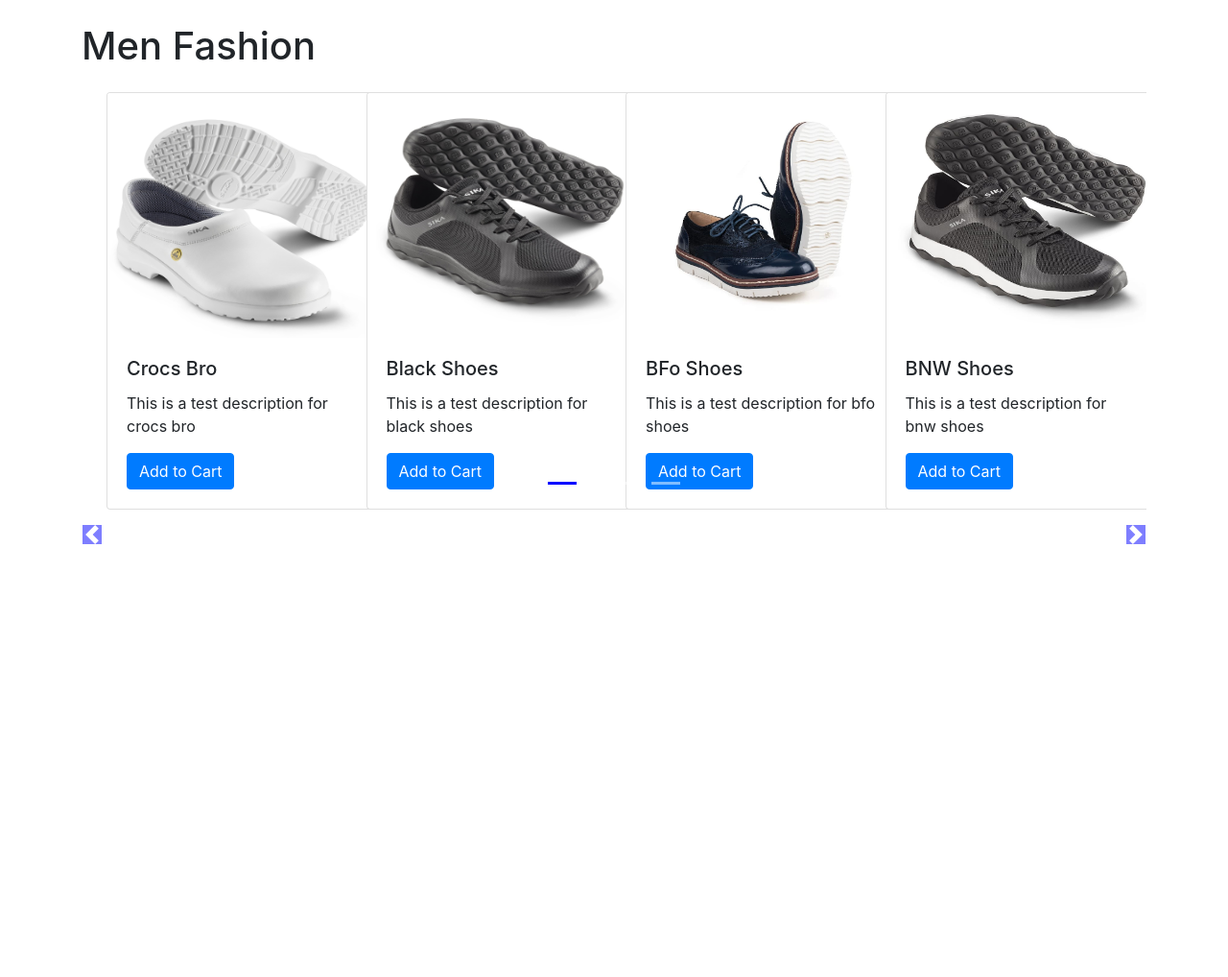
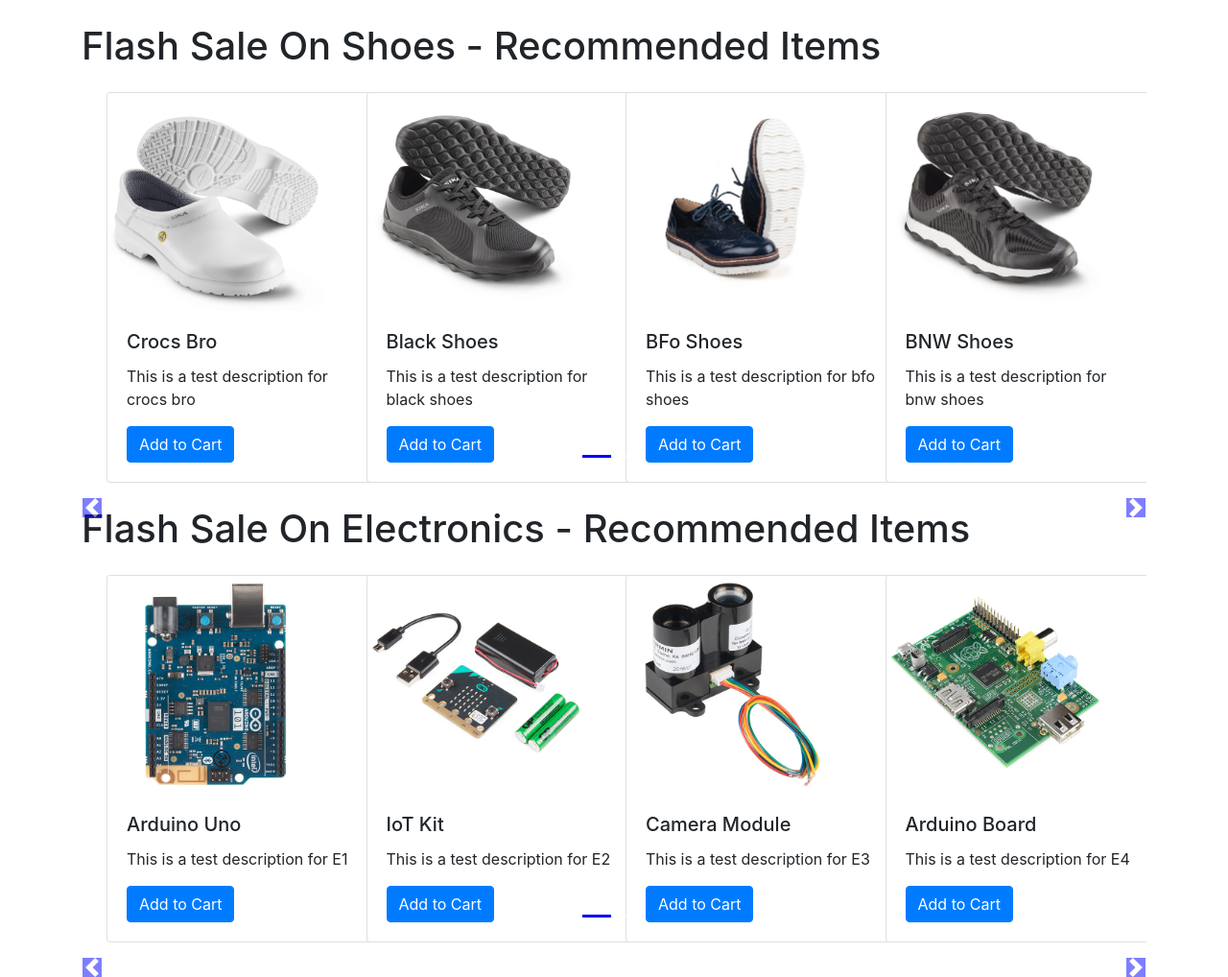
Before and after one commit to JalalAmeerzai/Django-Ecommerce-Website, a Django app: page /shopapp/ in a window 1280 px wide. Shown: the part 56-1074 px from the top of the page at 96% size. Before the commit the page ends 623 px from the top, so only its background shows below. Run offline with Django 3.2, Linux system fonts and the light colour scheme; data comes from the database, SQL or seed files in the repository; some libraries are stand-ins or nearby versions.

Commit message:
Upgraded the home page with multiple product sliders categorywise

```diff
--- a/shopapp/templates/shopapp/index.html
+++ b/shopapp/templates/shopapp/index.html
@@ -13,8 +13,9 @@
       }
 
     .col-md-3 img{
-            width: 100%;
-            height: 255px;
+
+    width: 227px;
+    max-height: 242px;
     }
 
     body .carousel-indicator li{
@@ -29,6 +30,7 @@
     body .carousel-control-next-icon{
     background-color: blue;
     }
+
     .carousel-control-prev,
     .carousel-control-next{
     top: auto;
@@ -43,12 +45,13 @@
 {% block body %}
 {% load static %}
 <div class="container">
-  <h1 class="my-4">Men Fashion</h1>
-  <div id="demo" class="carousel slide my-3" data-ride="carousel">
+  {% for products, range, nSlides in allProds %}
+    <h1 class="my-4">Flash Sale On {{products.0.category}} - Recommended Items</h1>
+    <div id="demo{{forloop.counter}}" class="carousel slide my-3" data-ride="carousel">
       <ul class="carousel-indicators">
-      <li data-target="#demo" data-slide-to="0" class="active"></li>
+        <li data-target="#demo{{forloop.counter}}" data-slide-to="0" class="active"></li>
         {% for i in range %}
-        <li data-target="#demo" data-slide-to="{{i}}"></li>
+          <li data-target="#demo{{forloop.parentloop.counter}}" data-slide-to="{{i}}"></li>
         {% endfor %}
       </ul>
 
@@ -71,21 +74,24 @@
               <div class="carousel-item">
             {% endif %}
           {% endfor %}
+
       </div>
     </div>
 
 
 
   </div>
+  <!-- left and right controls for the slide -->
+    <a class="carousel-control-prev" href="#demo{{forloop.counter}}" data-slide="prev">
+        <span class="carousel-control-prev-icon"></span>
+    </a>
+    <a class="carousel-control-next" href="#demo{{forloop.counter}}" data-slide="next">
+        <span class="carousel-control-next-icon"></span>
+    </a>
+  {% endfor %}
 </div>
 
-    <!-- left and right controls for the slide -->
-    <a class="carousel-control-prev" href="#demo" data-slide="prev">
-        <span class="carousel-control-prev-icon"></span>
-    </a>
-    <a class="carousel-control-next" href="#demo" data-slide="next">
-        <span class="carousel-control-next-icon"></span>
-    </a>
+
 
 
  {% endblock %}
--- a/shopapp/views.py
+++ b/shopapp/views.py
@@ -4,10 +4,20 @@
 from math import ceil
 
 def index(request):
-    products = Product.objects.all() #This will fetch all the products
-    n = len(products)
-    nSlides = n//4 + ceil((n/4)-(n//4))
-    params = {'no_of_slides':nSlides, 'range': range(1,nSlides),'products': products}
+    #products = Product.objects.all() #This will fetch all the products
+    #n = len(products)
+    #nSlides = n//4 + ceil((n/4)-(n//4))
+    #params = {'no_of_slides':nSlides, 'range': range(1,nSlides),'products': products}
+
+    allProds = []
+    catprods = Product.objects.values('category', 'id')
+    cats = {item['category'] for item in catprods}
+    for cat in cats:
+        prod = Product.objects.filter(category=cat)
+        n = len(prod)
+        nSlides = n // 4 + ceil((n / 4) - (n // 4))
+        allProds.append([prod, range(1, nSlides), nSlides])
+    params = {'allProds':allProds}
     return render(request, 'shopapp/index.html', params)
 
 def about(request):
```
Lines whose indentation alone changed are shown as unchanged.
